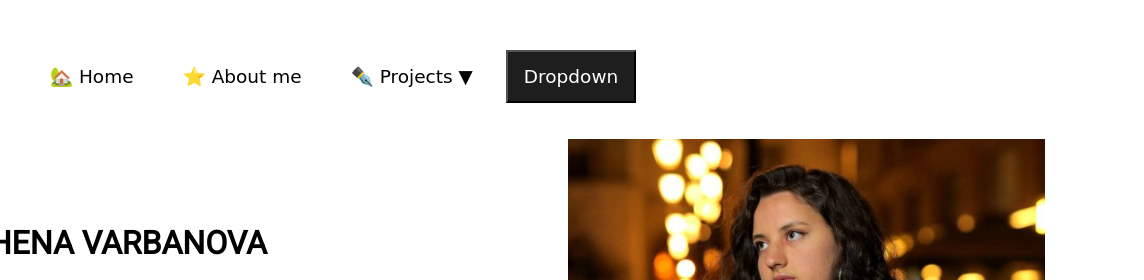
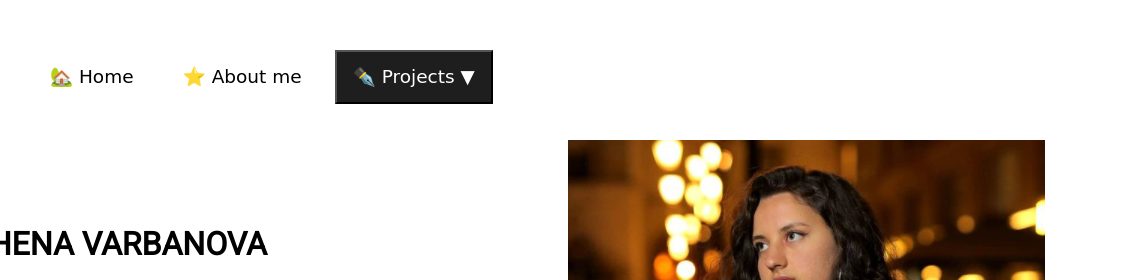
Before and after one commit to yassenshopov/bozhenastella.com, a plain HTML site: page index.html in a window 1280 px wide. Shown: the top 280 px of the page, 136-1280 px from the left. Drawn offline with Linux system fonts and the light colour scheme; a web font is replaced by a local one.

Commit message:
Update index.html

```diff
--- a/index.html
+++ b/index.html
@@ -1,13 +1,12 @@
 <!DOCTYPE html>
 
-<html>
+<html lang="en">
 
 <head>
 	<meta charset="utf-8">
 	<meta name="description" content="Hello! My name is Bozhena Varbanova, a singer, pianist, and composer on her journey to conquer your hearts. This is my personal website where I showcase my original work, covers, and insights 🎶">
 	<meta name="keywords" content="Bozhena, Varbanova, Musician, Writer, Songwriter, Composer, Music">
 	<meta name="author" content="Yassen Shopov">
-	<meta http-equiv="content-language" content=”en”>
 	<meta name="viewport" content="width=device-width, initial-scale=1.0">
 
 	<title>Bozhena Varbanova  • Music and Stars</title>
@@ -37,9 +36,8 @@
 	<div class="topnav">
 		<a class="ripple" id="active" class="home_menu" href=".">🏡 Home</a>
 		<a class="ripple" href="about">⭐️ About  me</a>
-		<a class="ripple" href="blog">✒️ Projects ▼</a>
-		<div class="dropdown">
-			<button class="dropbtn">Dropdown</button>
+		<div class="ripple dropdown">
+			<button class="dropbtn">✒️ Projects ▼</button>
 			<div class="dropdown-content">
 			  <a href="#">🎋 Tale of Sequoyah</a>
 			  <a href="#">🧸 Plush Shop</a>
```
